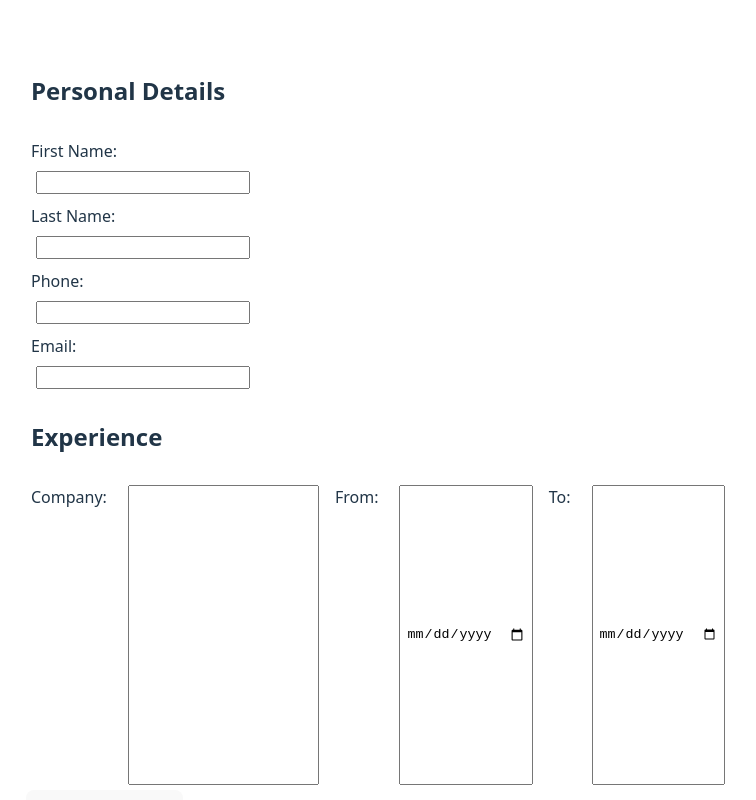
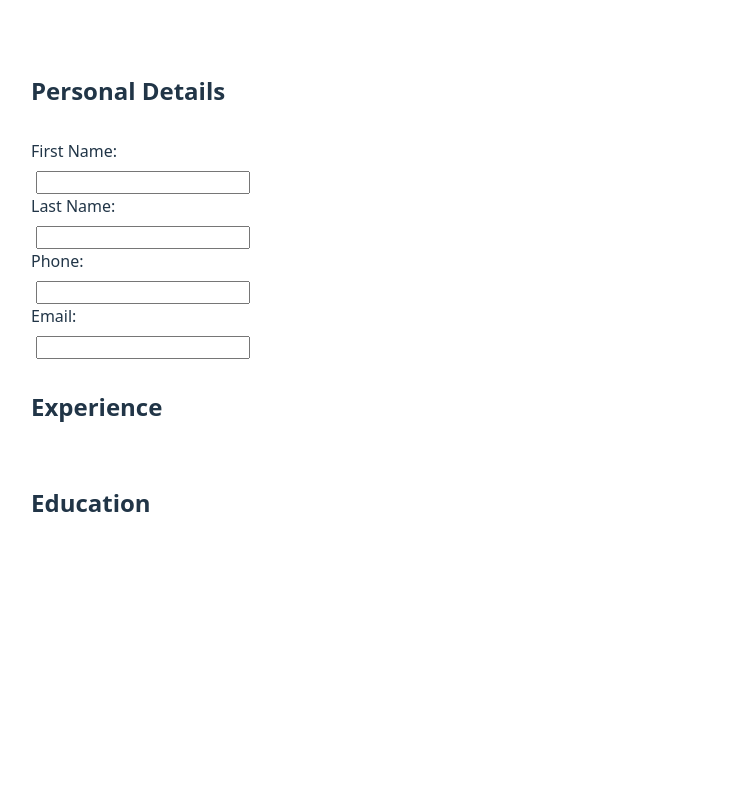
Before and after one commit to anuvind10/CV-Application, a React (Vite) app: page / in a window 1280 px wide. Shown: the top 800 px of the page, without its empty margins (102-858 px from the left). Built offline with nearby package versions, Linux system fonts and the light colour scheme.

Commit message:
collapsable sections

```diff
--- a/src/App.jsx
+++ b/src/App.jsx
@@ -3,23 +3,34 @@ import PersonalInfo from "./components/PersonalInfo";
 import Education from "./components/Education";
 import Experience from "./components/Experience";
 import expandIcon from "./images/expand.svg";
+import { useState } from "react";
 // import collapse from "./images/collapse.svg";
 
-function Section({ className, header, section }) {
+function Section({ className, header, section, isActive, onActivate }) {
   return (
     <>
       <section className={className}>
-        <div className="header">
+        <div className="header" onClick={() => onActivate(className)}>
           <h2>{header}</h2>
-          <img src={expandIcon} alt="expand section" className="toggle-icon" />
+          <img
+            src={expandIcon}
+            alt="expand section"
+            className={`toggle-icon ${isActive ? "expanded" : "collapsed"}`}
+          />
         </div>
-        {section}
+        <div
+          className={`section-content ${isActive ? "expanded" : "collapsed"}`}
+        >
+          {section}
+        </div>
       </section>
     </>
   );
 }
 
 function App() {
+  const [activeSection, setActiveSection] = useState("personal-info");
+
   return (
     <>
       <div className="input-section">
@@ -27,16 +38,22 @@ function App() {
           className="personal-info"
           header="Personal Details"
           section={<PersonalInfo></PersonalInfo>}
+          isActive={activeSection === "personal-info"}
+          onActivate={setActiveSection}
         ></Section>
         <Section
           className="experience"
           header="Experience"
           section={<Experience></Experience>}
+          isActive={activeSection === "experience"}
+          onActivate={setActiveSection}
         ></Section>
         <Section
           className="education"
           header="Education"
           section={<Education></Education>}
+          isActive={activeSection === "education"}
+          onActivate={setActiveSection}
         ></Section>
       </div>
       <div className="CV-preview">
--- a/src/styles/App.css
+++ b/src/styles/App.css
@@ -29,7 +29,13 @@ section > div {
 
 .toggle-icon {
   opacity: 0;
-  transition: opacity 100ms ease-in;
+  transition:
+    opacity 100ms ease-in,
+    transform 100ms ease;
+}
+
+.toggle-icon.expanded {
+  transform: rotate(180deg);
 }
 
 .personalInfo {
@@ -72,3 +78,17 @@ input {
     opacity: 1;
   }
 }
+
+.section-content {
+  overflow: hidden;
+  transition:
+    max-height 0.4s ease,
+    opacity 0.4s ease;
+  max-height: 0;
+  opacity: 0;
+}
+
+.section-content.expanded {
+  max-height: 1000px;
+  opacity: 1;
+}
```
